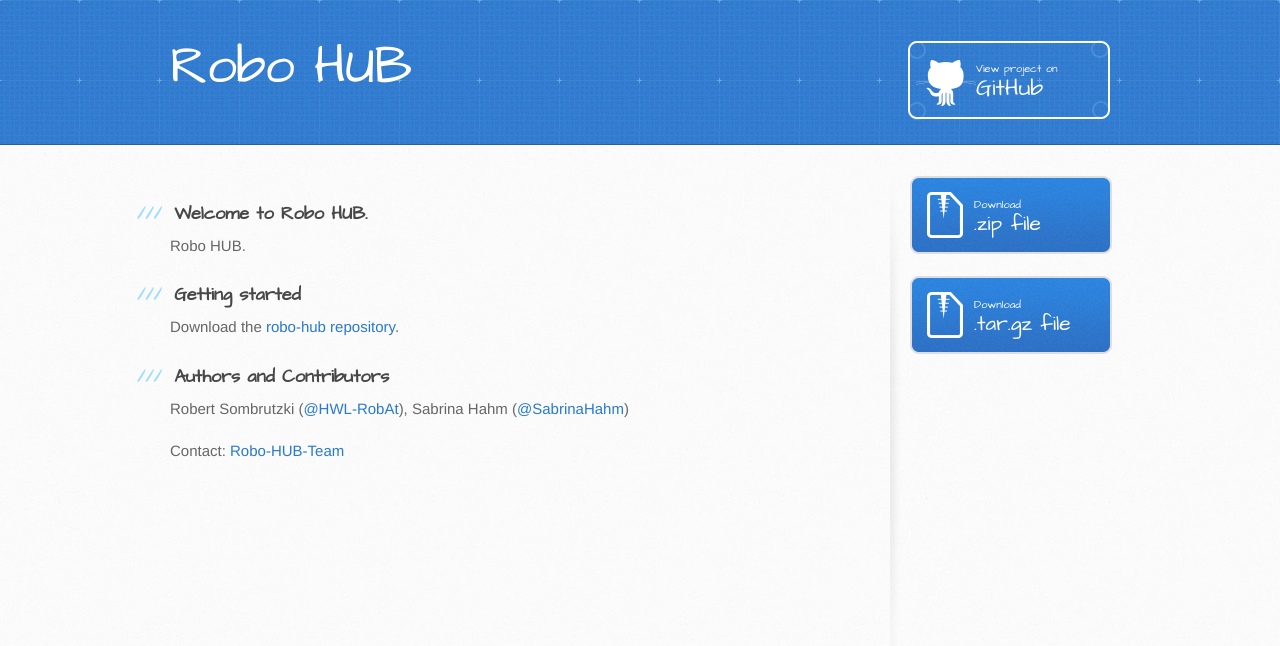
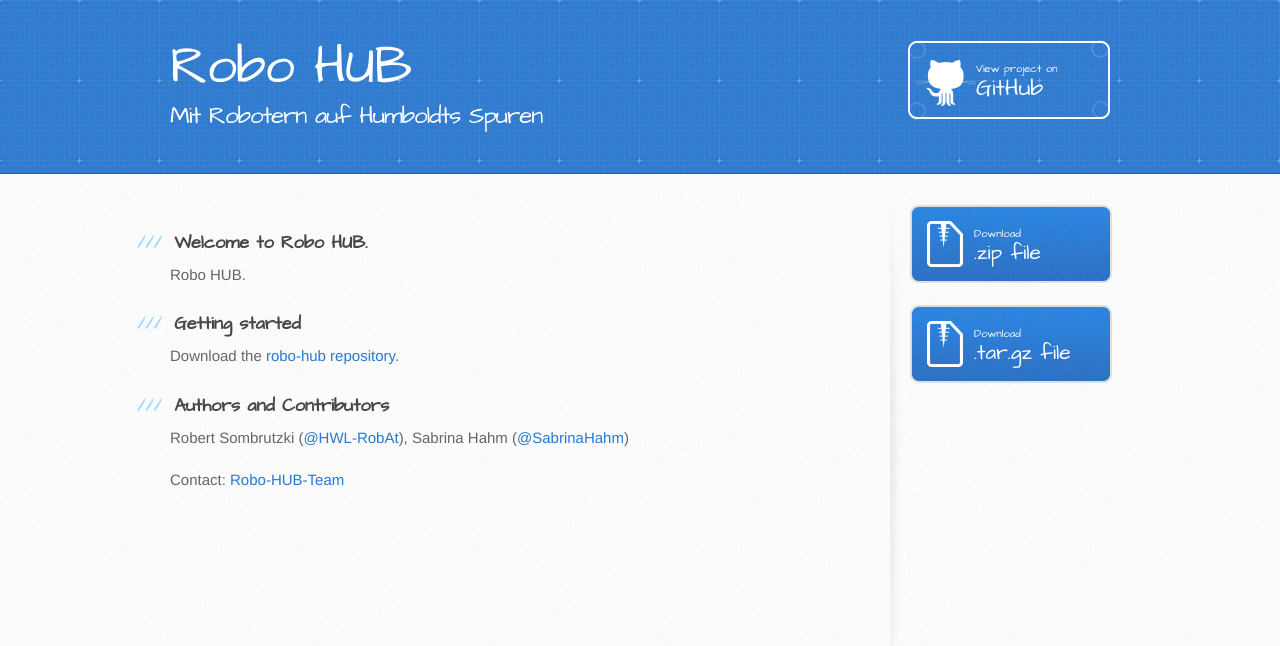
Before and after one commit to Robo-HUB/robo-hub.github.io, a plain HTML site: page index.html in a window 1280 px wide. Drawn offline with Linux system fonts and the light colour scheme.

Commit message:
add subtitle

```diff
--- a/index.html
+++ b/index.html
@@ -20,6 +20,7 @@
     <header>
       <div class="inner">
         <h1 style="font-size:355%">Robo HUB</h1>
+        <h1 style="font-size:160%">Mit Robotern auf Humboldts Spuren</h1>
         <a href="https://github.com/Robo-HUB" class="button"><small>View project on</small> GitHub</a>
       </div>
     </header>
```
